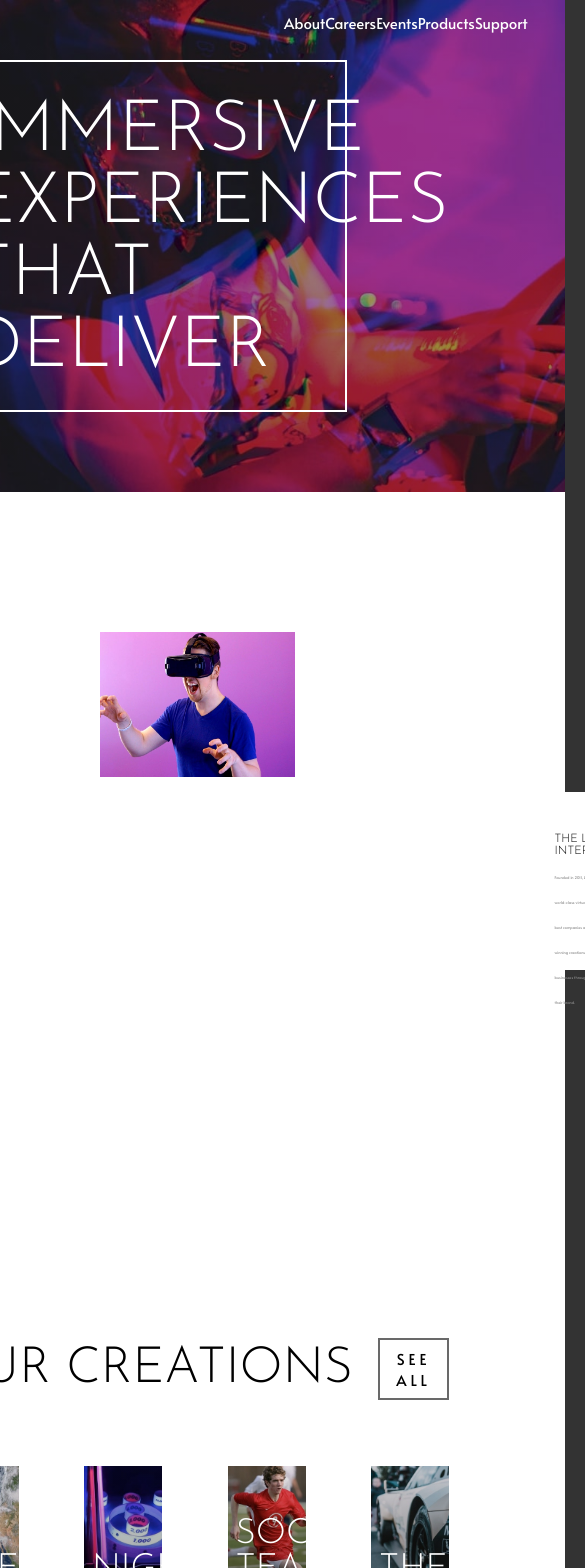
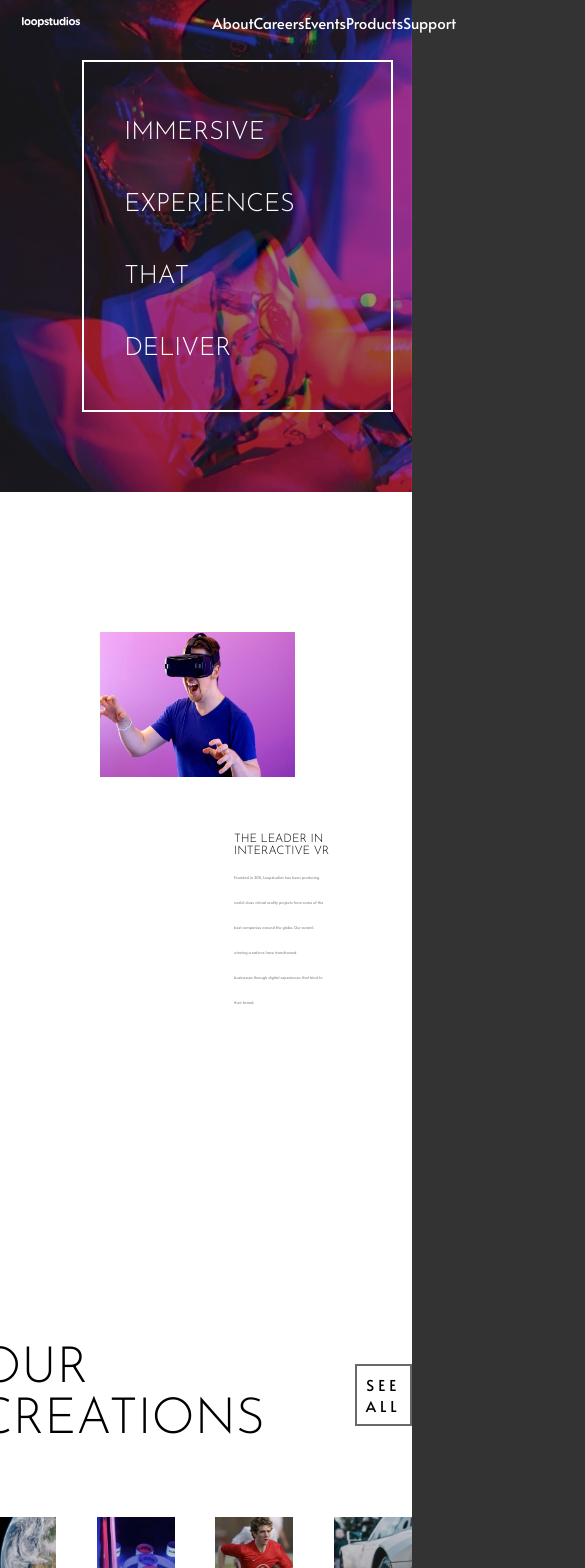
Before and after one commit to JacobTTorres/Loop-Studio, a React (Create React App) app: page / in a window 390 px wide. Shown: the top 1568 px of the page, 585 px wide, since content can reach past the window. Built offline with nearby package versions, Linux system fonts and the light colour scheme.

Commit message:
adjusted css for tablet/collapsed screen

```diff
--- a/src/components/creations/creations.css
+++ b/src/components/creations/creations.css
@@ -161,6 +161,7 @@
   .galloryImgFisheye {
     width: 18vw;
     height: 40vw;
+    font-size: 3vw;
   }
 
 }
--- a/src/components/footer/footer.css
+++ b/src/components/footer/footer.css
@@ -201,8 +201,11 @@
   .leftFooter {
     padding: 3vw;
   }
+  .footerLinksContainer{
+    width:100%
+  }
   .socialMediaLinkContainer{
-    width: 30%
+    width: 40%
   }
   .facebookContainer:hover::after {;
     bottom: -4px;
--- a/src/components/header/header.css
+++ b/src/components/header/header.css
@@ -24,5 +24,7 @@
   .headerContent{
     margin: 1rem 0 5rem 6.5rem
   }
-
+  .header{
+    font-size: 6.5vw
+  }
 }
--- a/src/components/leader/leader.css
+++ b/src/components/leader/leader.css
@@ -60,7 +60,7 @@
   .leaderInfoContaienr {
     width: 36vw;
     height: 25vw;
-    right: -500px;
+    right: -46vw;
     top: 300px;
   }
   .leaderHeader {
--- a/src/components/navbar/navbar.css
+++ b/src/components/navbar/navbar.css
@@ -118,4 +118,7 @@
     width: 80%;
     padding: 3vw
   }
+  .navLinks{
+    width: 45%
+  }
 }
```
